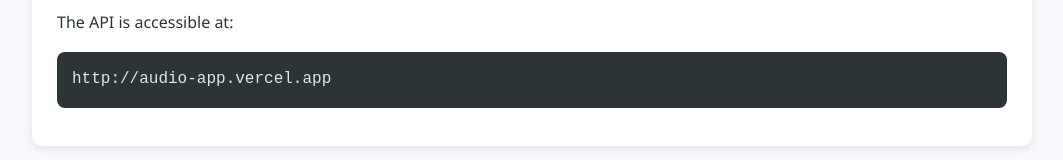
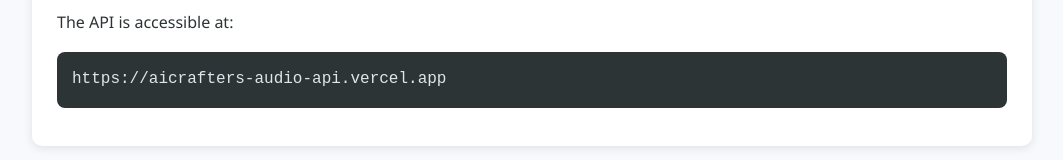
Before and after one commit to Sam2Ben/audio_teal, a website: page doc.html in a window 1280 px wide. Shown: the part 485-645 px from the top of the page, without its empty margins (108-1171 px from the left). Drawn offline with Linux system fonts and the light colour scheme.

Commit message:
Update doc.html

```diff
--- a/doc.html
+++ b/doc.html
@@ -103,7 +103,7 @@
     <div class="endpoint">
         <h2>🌐 Base URL</h2>
         <p>The API is accessible at:</p>
-        <pre><code>http://audio-app.vercel.app</code></pre>
+        <pre><code>https://aicrafters-audio-api.vercel.app</code></pre>
     </div>
 
     <div class="endpoint">
```
